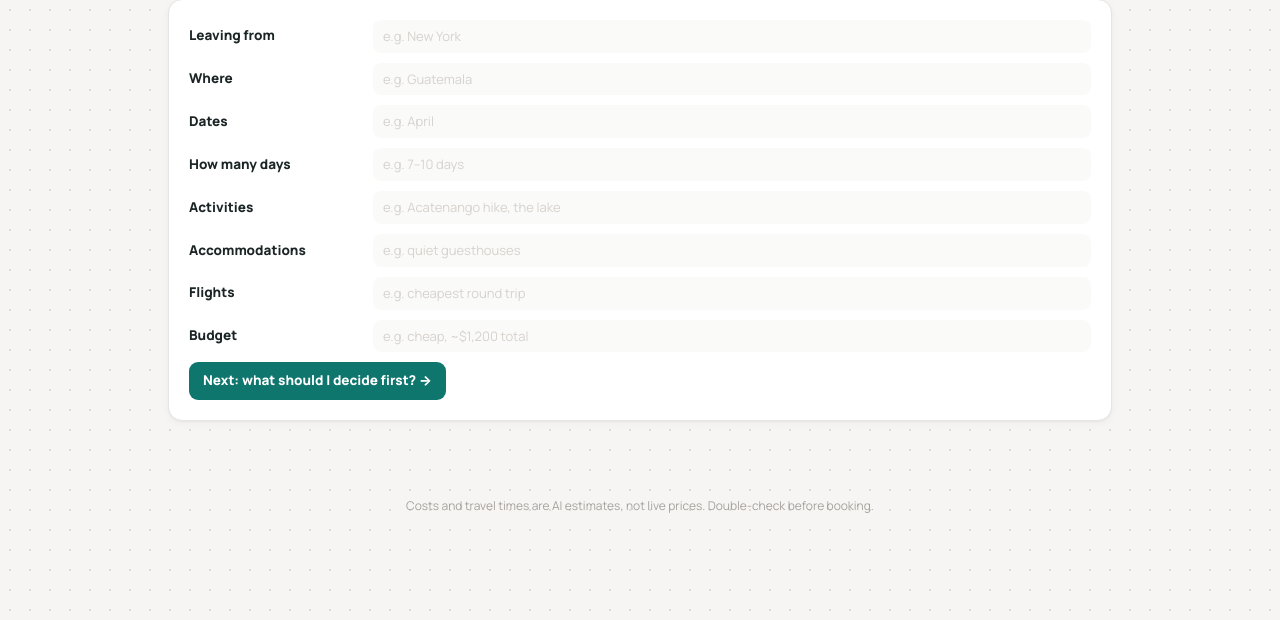
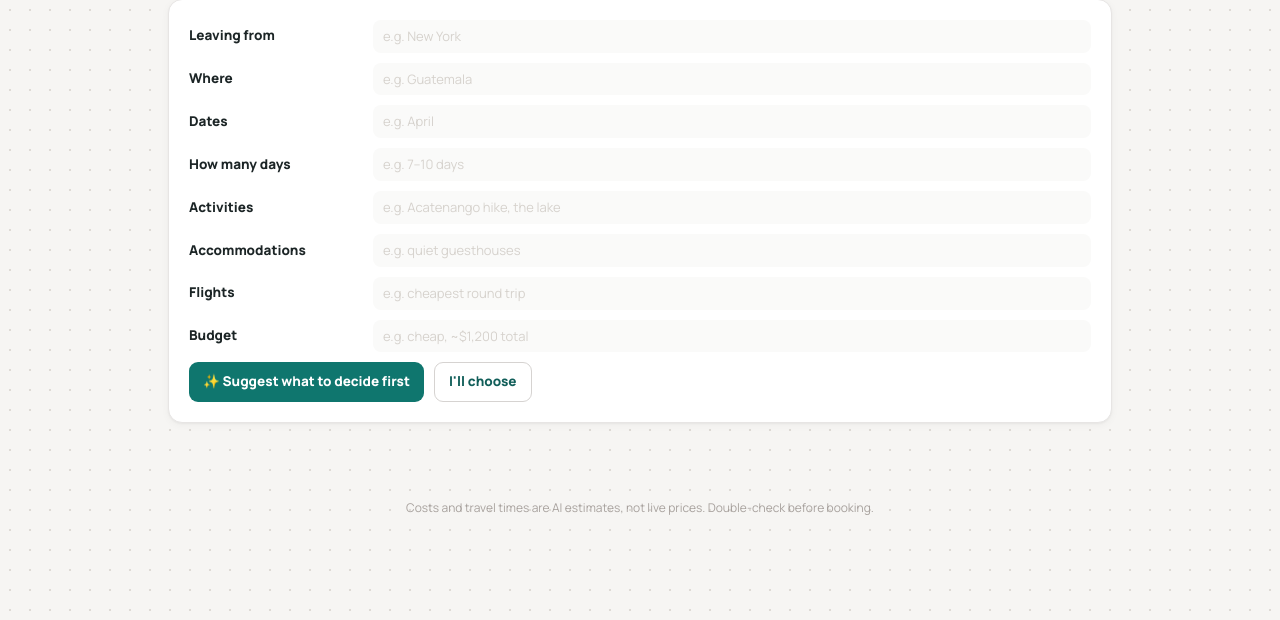
Before and after one commit to building-with-ai-f26/cp4449-project1, a Flask app: page /calendar/start in a window 1280 px wide. Shown: the part 180-800 px from the top of the page. Run offline with Flask 3, Linux system fonts and the light colour scheme.

Commit message:
Start page: choose what to decide first yourself, or get short (<=10 word) AI suggestions
/api/next takes an optional brief flag; the step-by-step page is unchanged.

Co-Authored-By: Claude Opus 5.5 <noreply@anthropic.com>

```diff
--- a/app.py
+++ b/app.py
@@ -266,6 +266,9 @@ def next_decision():
     if not open_keys:
         return jsonify({"suggestions": []})
     open_list = ", ".join(f"{k} ({CATEGORIES[k]})" for k in open_keys)
+    # The calendar's start page asks for short, high-level reasons ("brief"); the step-by-step page keeps one sentence.
+    reason_rule = ("a short phrase of 6-10 words (never more): the one high-level thing to know" if body.get("brief")
+                   else "one sentence specific to this trip")
     prompt = f"""The traveler's trip so far:
 {describe_trip(body["trip"])}
 
@@ -274,7 +277,7 @@ Still undecided: {open_list}
 Rank the undecided categories by what they should decide next, and why (e.g. what drives cost,
 what books up, what depends on what). Go big to small: the destination usually comes before dates, and dates
 before specific bookings, since the later layers depend on it. Return JSON:
-{{"suggestions": [{{"category": "the short key, e.g. \\"{open_keys[0]}\\"", "reason": "one sentence specific to this trip"}}]}}"""
+{{"suggestions": [{{"category": "the short key, e.g. \\"{open_keys[0]}\\"", "reason": "{reason_rule}"}}]}}"""
     response = run(prompt)
     # The AI sometimes answers with the label ("When (dates...)") instead of the key ("when"). Map it back.
     data = response.get_json() if hasattr(response, "get_json") else None
--- a/templates/calendar.html
+++ b/templates/calendar.html
@@ -537,6 +537,9 @@
   function busy(btn, label) { btn.disabled = true; btn.dataset.label = btn.innerHTML; btn.innerHTML = `<span class="spinner"></span>${label}`; }
   function done(btn) { btn.disabled = false; btn.innerHTML = btn.dataset.label; }
 
+  // At most n words, with "…" if it was cut.
+  function short(text, n) { const w = String(text || "").trim().split(/\s+/); return w.length > n ? w.slice(0, n).join(" ").replace(/[,;:.]$/, "") + "…" : w.join(" "); }
+
   // ---------- Start: what you know already -> what to decide first ----------
   function renderStart() {
     $("view-start").innerHTML = `
@@ -549,12 +552,16 @@
           ${TOPICS.map(([key, label, , ph]) => `<label for="k-${key}">${label}</label>
             <input type="text" id="k-${key}" value="${esc(R(key).rough || pickOf(key))}" placeholder="${esc(ph)}" />`).join("")}
         </div>
-        <div class="actions"><button class="btn" id="first-btn" onclick="saveKnowns()">Next: what should I decide first? →</button></div>
+        <div class="actions">
+          <button class="btn" id="first-btn" onclick="saveKnowns(true)">✨ Suggest what to decide first</button>
+          <button class="btn btn-line" onclick="saveKnowns(false)">I'll choose</button>
+        </div>
       </section>
       <section id="first"></section>`;
   }
 
-  async function saveKnowns() {
+  // Save what they know, then either let AI rank the topics or let them pick one themselves.
+  async function saveKnowns(useAI) {
     plan.origin = $("k-origin").value.trim();
     for (const [key] of TOPICS) {
       const v = $("k-" + key).value.trim();
@@ -562,13 +569,20 @@
       if (v && !plan.stages[key]) plan.stages[key] = 1;
     }
     save();
-    const btn = $("first-btn"); busy(btn, "Thinking about what to decide first…");
+    if (!useAI) {
+      $("first").innerHTML = `<section class="panel pad"><h3>What do you want to decide first?</h3>
+        ${TOPICS.map(([key, label]) => `<div class="suggest"><div class="r"><b>${label}</b></div>
+          <a class="btn btn-line btn-sm" href="/research/${key}">Research this →</a></div>`).join("")}</section>`;
+      $("first").scrollIntoView({ behavior: "smooth" });
+      return;
+    }
+    const btn = $("first-btn"); busy(btn, "Thinking…");
     try {
-      const data = await post("/api/next", { trip: tripForAI() });
+      const data = await post("/api/next", { trip: tripForAI(), brief: true });
       const list = (data.suggestions || []).map(s => ({ ...s, key: FROM_AI_KEY[s.category] })).filter(s => s.key);
       $("first").innerHTML = `<section class="panel pad"><h3>What to decide first</h3>
         ${list.map((s, i) => `<div class="suggest"><span class="n">${i + 1}</span>
-          <div class="r"><b>${topicInfo(s.key)[1]}</b>${esc(s.reason)}</div>
+          <div class="r"><b>${topicInfo(s.key)[1]}</b>${esc(short(s.reason, 10))}</div>
           <a class="btn ${i ? "btn-line" : ""} btn-sm" href="/research/${s.key}">Research this →</a></div>`).join("")}
         <div class="actions"><a class="btn btn-line" href="/calendar">Go to my calendar</a></div></section>`;
       $("first").scrollIntoView({ behavior: "smooth" });
```
